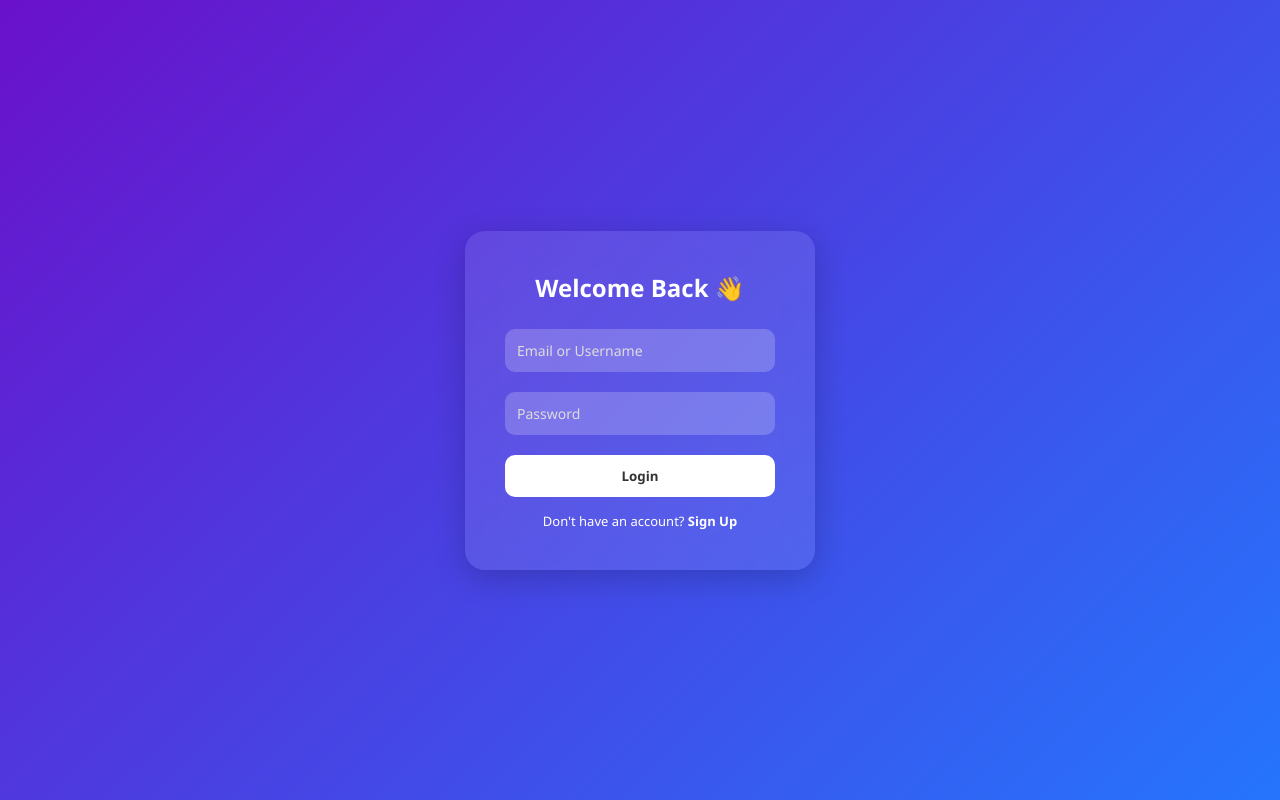
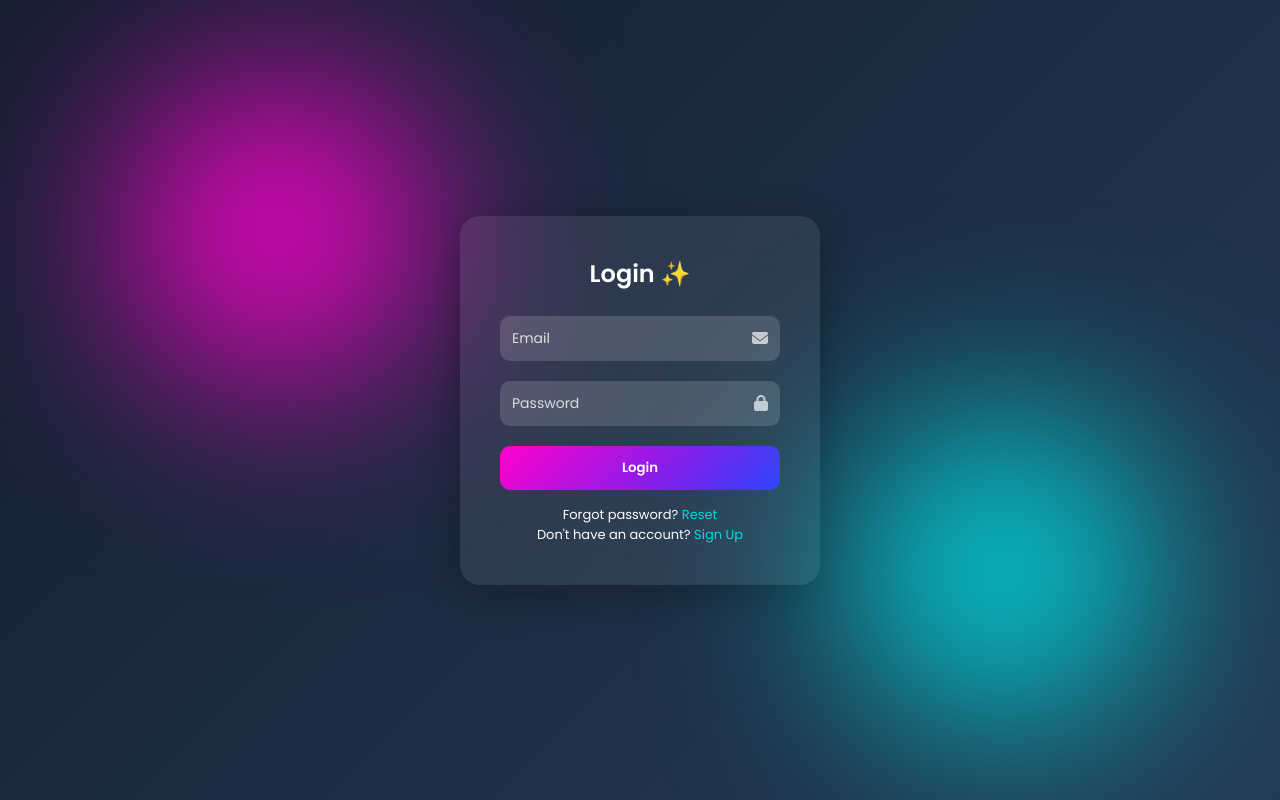
Before and after one commit to harsha4488/hrms1, a FastAPI app: template templates/login.html in a window 1280 px wide. Run offline with FastAPI, Linux system fonts and the light colour scheme; the template is opened without the code that fills it, so the values that code supplies are empty.

Commit message:
delete db

```diff
--- a/templates/login.html
+++ b/templates/login.html
@@ -2,15 +2,18 @@
 <html lang="en">
 <head>
 <meta charset="UTF-8">
-<title>Pretty Login</title>
+<title>Login</title>
 <meta name="viewport" content="width=device-width, initial-scale=1.0">
+
+<!-- Google Font -->
+<link href="https://fonts.googleapis.com/css2?family=Poppins:wght@300;400;600&display=swap" rel="stylesheet">
 
 <style>
 *{
   margin:0;
   padding:0;
   box-sizing:border-box;
-  font-family: 'Segoe UI', sans-serif;
+  font-family:'Poppins', sans-serif;
 }
 
 body{
@@ -18,90 +21,138 @@ body{
   display:flex;
   justify-content:center;
   align-items:center;
-  background: linear-gradient(135deg, #6a11cb, #2575fc);
+  background: linear-gradient(135deg, #141e30, #243b55);
 }
 
-.login-container{
-  width:350px;
+/* Floating blobs */
+body::before, body::after{
+  content:"";
+  position:absolute;
+  width:300px;
+  height:300px;
+  border-radius:50%;
+  filter: blur(100px);
+}
+body::before{
+  background:#ff00cc;
+  top:10%;
+  left:10%;
+}
+body::after{
+  background:#00dbde;
+  bottom:10%;
+  right:10%;
+}
+
+.container{
+  position:relative;
+  width:360px;
   padding:40px;
   border-radius:20px;
-  background: rgba(255,255,255,0.1);
-  backdrop-filter: blur(15px);
-  box-shadow: 0 8px 32px rgba(0,0,0,0.2);
+  background: rgba(255,255,255,0.08);
+  backdrop-filter: blur(20px);
+  box-shadow: 0 10px 40px rgba(0,0,0,0.3);
   color:white;
+  animation: fadeIn 1s ease;
 }
 
-.login-container h2{
+@keyframes fadeIn{
+  from{opacity:0; transform:translateY(20px);}
+  to{opacity:1; transform:translateY(0);}
+}
+
+h2{
   text-align:center;
   margin-bottom:25px;
+  font-weight:600;
 }
 
-.input-group{
+.input-box{
+  position:relative;
   margin-bottom:20px;
 }
 
-.input-group input{
+.input-box input{
+  width:100%;
+  padding:12px 40px 12px 12px;
+  border:none;
+  border-radius:10px;
+  outline:none;
+  background: rgba(255,255,255,0.15);
+  color:white;
+  font-size:14px;
+}
+
+.input-box input::placeholder{
+  color:#ddd;
+}
+
+/* Icons */
+.input-box i{
+  position:absolute;
+  right:12px;
+  top:50%;
+  transform:translateY(-50%);
+  font-size:16px;
+  opacity:0.7;
+}
+
+/* Button */
+.btn{
   width:100%;
   padding:12px;
   border:none;
   border-radius:10px;
-  outline:none;
-  background: rgba(255,255,255,0.2);
+  background: linear-gradient(135deg, #ff00cc, #3333ff);
   color:white;
-  font-size:14px;
-}
-
-.input-group input::placeholder{
-  color:#ddd;
-}
-
-.login-btn{
-  width:100%;
-  padding:12px;
-  border:none;
-  border-radius:10px;
-  background:#ffffff;
-  color:#333;
-  font-weight:bold;
+  font-weight:600;
   cursor:pointer;
   transition:0.3s;
 }
 
-.login-btn:hover{
-  background:#ddd;
+.btn:hover{
+  transform:scale(1.05);
+  box-shadow:0 5px 20px rgba(255,0,204,0.5);
 }
 
-.extra{
+/* Footer */
+.footer{
   text-align:center;
   margin-top:15px;
   font-size:13px;
 }
 
-.extra a{
-  color:#fff;
+.footer a{
+  color:#00dbde;
   text-decoration:none;
-  font-weight:bold;
+  font-weight:500;
 }
 </style>
+
+<!-- Icons CDN -->
+<link rel="stylesheet" href="https://cdnjs.cloudflare.com/ajax/libs/font-awesome/6.4.0/css/all.min.css">
 
 </head>
 
 <body>
 
-<div class="login-container">
-  <h2>Welcome Back 👋</h2>
+<div class="container">
+  <h2>Login ✨</h2>
 
-  <div class="input-group">
-    <input type="text" placeholder="Email or Username">
+  <div class="input-box">
+    <input type="text" placeholder="Email">
+    <i class="fa fa-envelope"></i>
   </div>
 
-  <div class="input-group">
+  <div class="input-box">
     <input type="password" placeholder="Password">
+    <i class="fa fa-lock"></i>
   </div>
 
-  <button class="login-btn">Login</button>
+  <button class="btn">Login</button>
 
-  <div class="extra">
+  <div class="footer">
+    <p>Forgot password? <a href="#">Reset</a></p>
     <p>Don't have an account? <a href="#">Sign Up</a></p>
   </div>
 </div>
```
Also changed, not shown: hrms.db (deleted).
